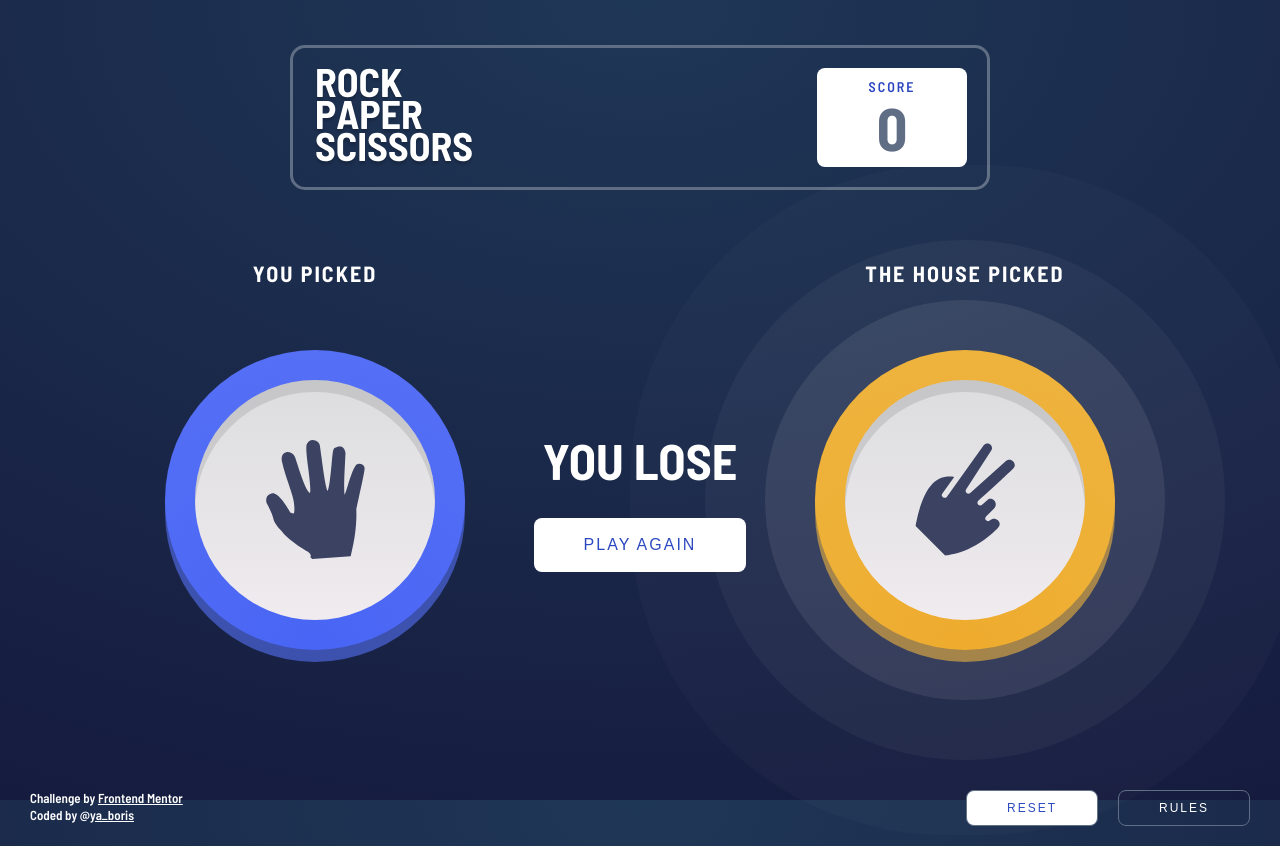
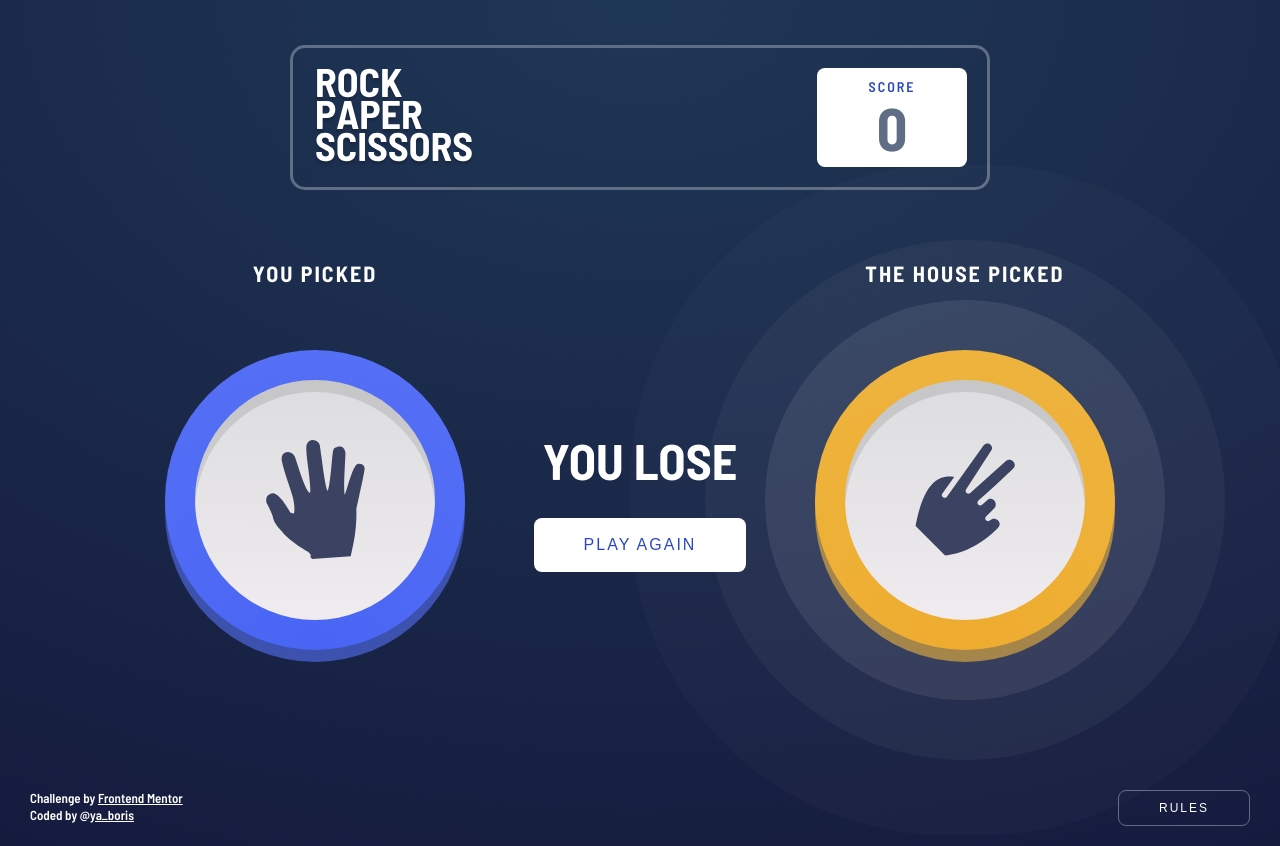
Before and after one commit to y-boris/rock-paper-scissors, a plain HTML site: page index.html in a window 1280 px wide. Both pictures are taken after a click on the button 502 px from the left and 350 px from the top of the page. Drawn offline with Linux system fonts and the light colour scheme.

Commit message:
fix: background body and visible reset button when score > 0

```diff
--- a/script.js
+++ b/script.js
@@ -126,7 +126,10 @@ function renderResultScreen() {
       showResultGame()
       resultBoard.classList.add("result__finish")
       resultBox.style.display = "flex"
-      resetScoreButton.style.display = "flex"
+
+      if (score > 0) {
+        resetScoreButton.style.display = "flex"
+      }
     }, 200)
   }, 1000)
 }
--- a/style.css
+++ b/style.css
@@ -14,7 +14,7 @@ body {
   line-height: 1.3;
   background: radial-gradient(134.34% 134.34% at 50% 0%, hsl(214, 47%, 23%), hsl(237, 49%, 15%));
   width: 100%;
-  height: 100%;
+  min-height: 100%;
   color: #fff;
 }
 
@@ -30,7 +30,7 @@ img {
   display: flex;
   flex-direction: column;
   max-width: 1300px;
-  height: 100vh;
+  min-height: 100vh;
   margin: 0 auto;
   padding: 0 10px;
 }
```
